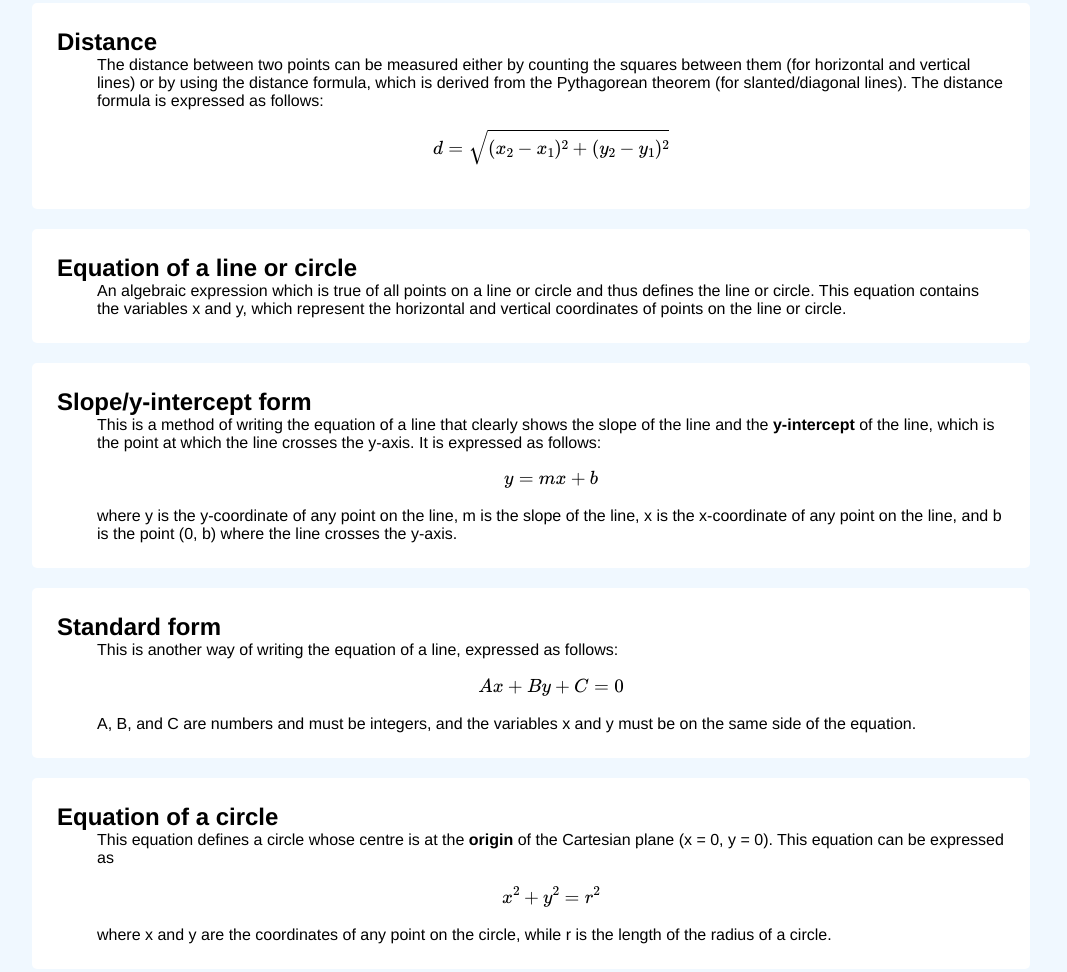
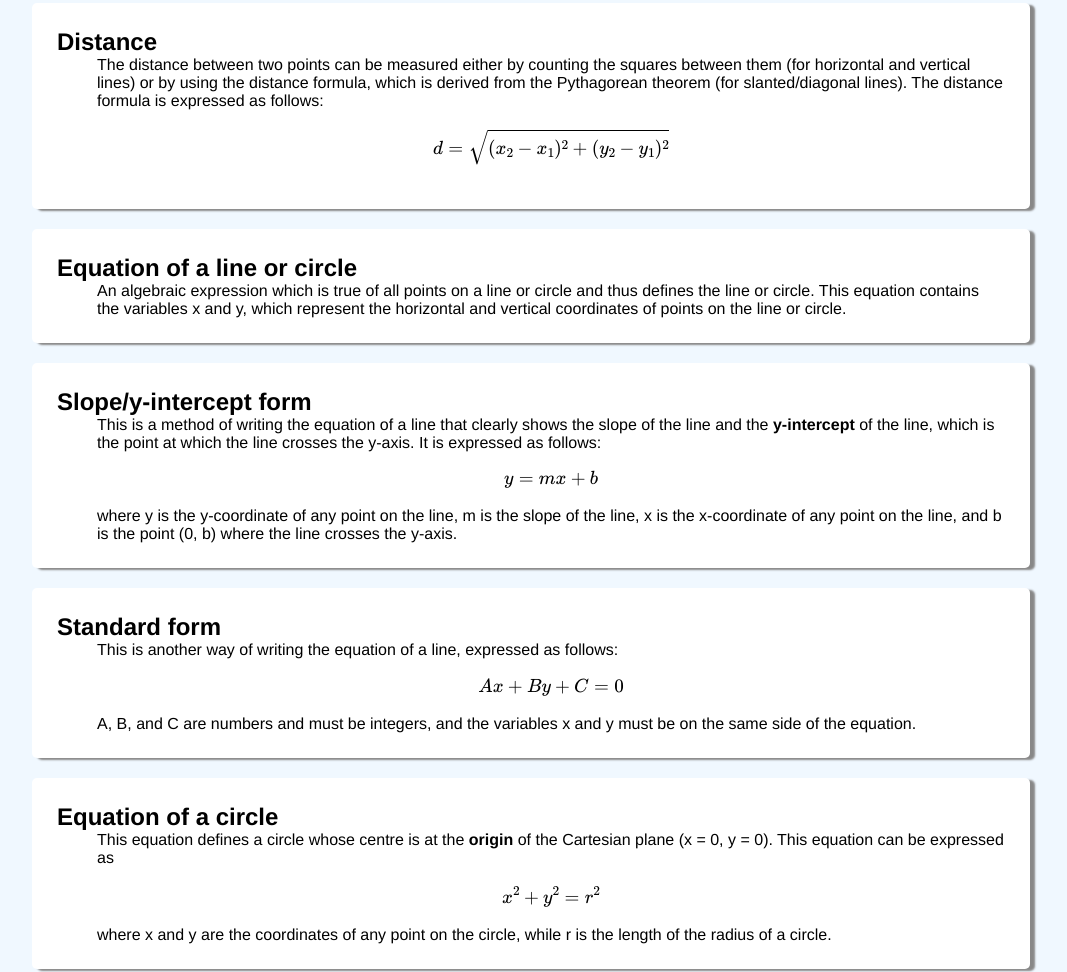
Before and after one commit to eusebius24/geometry, a plain HTML site: page index.html in a window 1280 px wide. Shown: the part 1098-2070 px from the top of the page, without its empty margins (109-1176 px from the left). Drawn offline with nearby package versions, Linux system fonts and the light colour scheme.

Commit message:
box shadows

```diff
--- a/style.css
+++ b/style.css
@@ -11,6 +11,7 @@ body {
   border-radius: 5px;
   padding: 25px;
   margin-bottom: 20px;
+  box-shadow: 5px 2px 2px #888888;
 }
 
 
```
